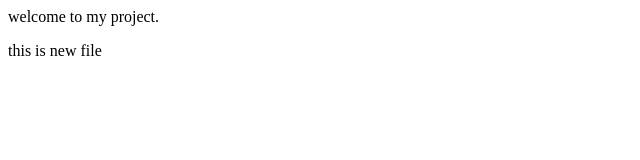
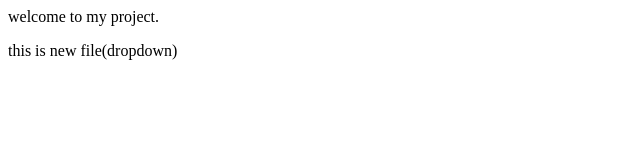
Before and after one commit to ujjawalpandeyup125-blip/ujjawal-game, a plain HTML site: page index.html in a window 1280 px wide. Shown: the full height of the page, 0-640 px from the left. Drawn offline with Linux system fonts and the light colour scheme.

```diff
--- a/index.html
+++ b/index.html
@@ -1,2 +1,2 @@
 <p?>welcome to  my project.</p>
-<p>this is new file</p>
+<p>this is new file(dropdown)</p>
```
